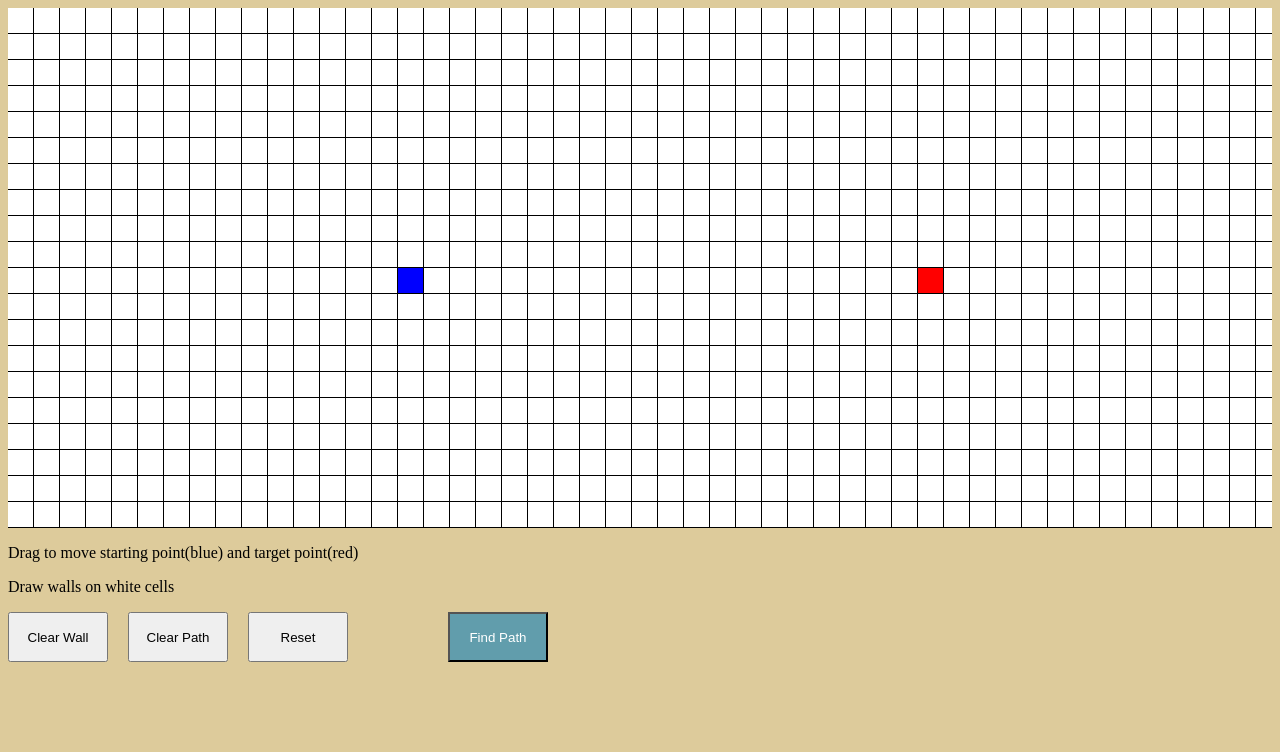
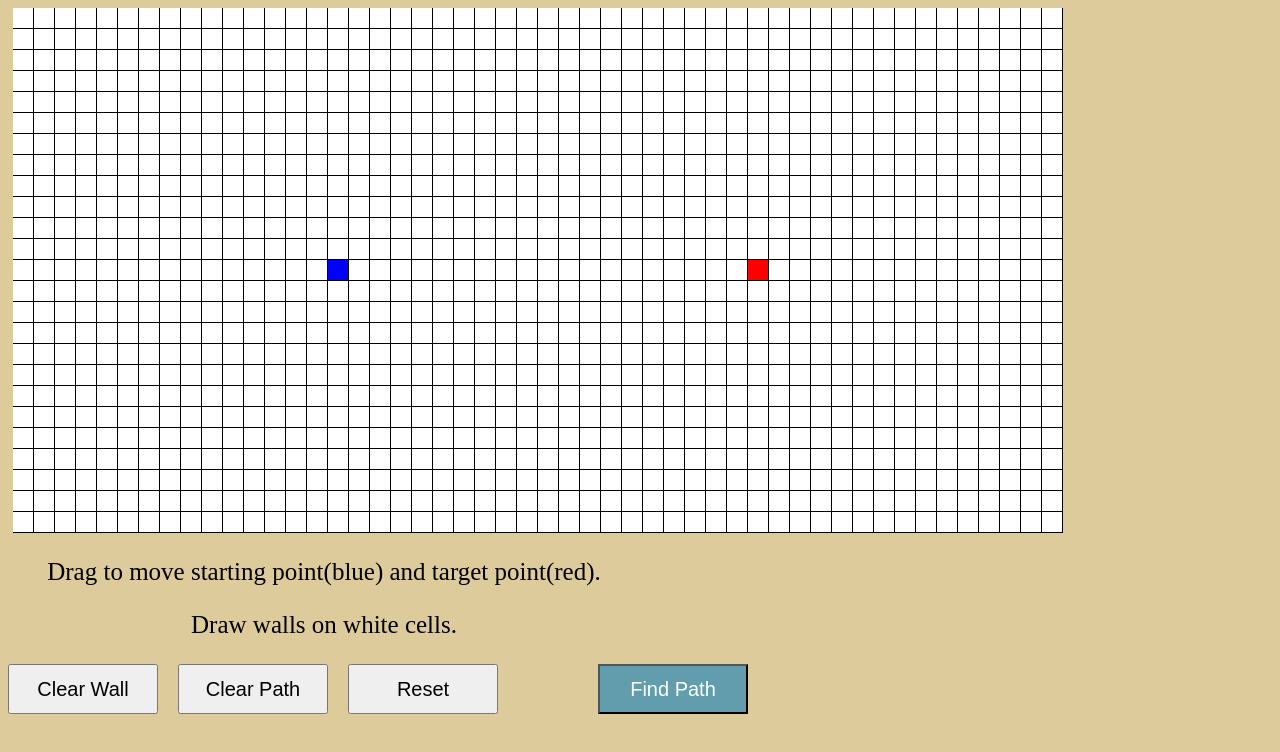
Before and after one commit to Aaron-cly/path-finding-visualization, a React app: page / in a window 1280 px wide. Built offline with nearby package versions, Linux system fonts and the light colour scheme.

Commit message:
removed redundant code

```diff
--- a/public/index.html
+++ b/public/index.html
@@ -2,42 +2,13 @@
 <html lang="en">
     <head>
         <meta charset="utf-8" />
-    <link rel="icon" href="%PUBLIC_URL%/favicon.ico" />
         <meta name="viewport" content="width=device-width, initial-scale=1" />
         <meta name="theme-color" content="#000000" />
-    <meta
-      name="description"
-      content="Web site created using create-react-app"
-    />
-    <link rel="apple-touch-icon" href="%PUBLIC_URL%/logo192.png" />
-    <!--
-      manifest.json provides metadata used when your web app is installed on a
-      user's mobile device or desktop. See https://developers.google.com/web/fundamentals/web-app-manifest/
-    -->
-    <link rel="manifest" href="%PUBLIC_URL%/manifest.json" />
-    <!--
-      Notice the use of %PUBLIC_URL% in the tags above.
-      It will be replaced with the URL of the `public` folder during the build.
-      Only files inside the `public` folder can be referenced from the HTML.
+        <meta name="description" />
 
-      Unlike "/favicon.ico" or "favicon.ico", "%PUBLIC_URL%/favicon.ico" will
-      work correctly both with client-side routing and a non-root public URL.
-      Learn how to configure a non-root public URL by running `npm run build`.
-    -->
         <title>React App</title>
     </head>
     <body>
-    <noscript>You need to enable JavaScript to run this app.</noscript>
         <div id="root"></div>
-    <!--
-      This HTML file is a template.
-      If you open it directly in the browser, you will see an empty page.
-
-      You can add webfonts, meta tags, or analytics to this file.
-      The build step will place the bundled scripts into the <body> tag.
-
-      To begin the development, run `npm start` or `yarn start`.
-      To create a production bundle, use `npm run build` or `yarn build`.
-    -->
     </body>
 </html>
--- a/src/index.css
+++ b/src/index.css
@@ -1,5 +1,5 @@
 :root {
-    --cellSize: 25px;
+    --cellSize: 20px;
     background-color: #ddcb9b;
 }
 
@@ -39,18 +39,26 @@
     height: auto;
     width: auto;
     overflow: hidden;
+    margin-left: 5px;
 }
 
 .grid-row {
     float: left;
     display: flex;
-    width: calc((var(--cellSize)) * 80);
 }
 
 button {
     height: 50px;
-    width: 100px;
+    width: 150px;
     margin-right: 20px;
+    font-size: 20px;
+    -webkit-animation: myanim2 1s 1.8s backwards;
+    animation: myanim2 1s 1.8s backwards;
+    transition: 0.3s;
+}
+
+button:hover {
+    background-color: cyan;
 }
 
 #findpath-button {
@@ -59,8 +67,10 @@ button {
     margin-left: 80px;
 }
 
-.on {
-    background-color: #207777;
+.info {
+    width: 50%;
+    font-size: 25px;
+    text-align: center;
 }
 
 .button-wrapper {
--- a/src/index.js
+++ b/src/index.js
@@ -2,7 +2,7 @@ import React from "react";
 import ReactDOM from "react-dom";
 import "./index.css";
 
-const max_row = 20,
+const max_row = 25,
     max_col = 50;
 
 const default_start = {
@@ -26,8 +26,6 @@ const cell_class = [
 ];
 
 const move_interval = 0; //in ms how long each moves waits until next move displays
-
-const button_class = ["off", "on"]; //0: off button; 1: on button
 
 const col_index = [],
     row_index = [];
@@ -69,8 +67,6 @@ class Node {
 }
 const array_cols = Array(max_col).fill(0);
 const null_cols = Array(max_col).fill(null);
-
-const node_cols = Array(max_col).fill(new Node(0));
 
 function Cell(props) {
     return (
@@ -276,6 +272,7 @@ class Grid extends React.Component {
                             cells: cells,
                         });
                     }
+                    break;
             }
         }
     }
@@ -393,10 +390,12 @@ class Grid extends React.Component {
         return (
             <>
                 <div className="grid">{rows}</div>
-                <p className="info">
-                    Drag to move starting point(blue) and target point(red)
-                </p>
-                <p className="info">Draw walls on white cells</p>
+                <div className="info">
+                    <p>
+                        Drag to move starting point(blue) and target point(red).
+                    </p>
+                    <p>Draw walls on white cells.</p>
+                </div>
                 <div className="button-wrapper">{this.renderButtons()}</div>
             </>
         );
@@ -409,7 +408,7 @@ function findpath(cells, start, end, open, closed) {
     for (let i = 1; i < open.length; ++i) {
         if (open[i].fCost < open[index].fCost) {
             index = i;
-        } else if (open[i].fCost == open[index].fCost) {
+        } else if (open[i].fCost === open[index].fCost) {
             if (open[i].hCost < open[index].hCost) {
                 index = i;
             }
```
Also changed, not shown: public/favicon.ico (deleted), public/logo192.png (deleted), public/logo512.png (deleted), public/manifest.json (deleted), 1 other file. Lines whose indentation alone changed are shown as unchanged.
